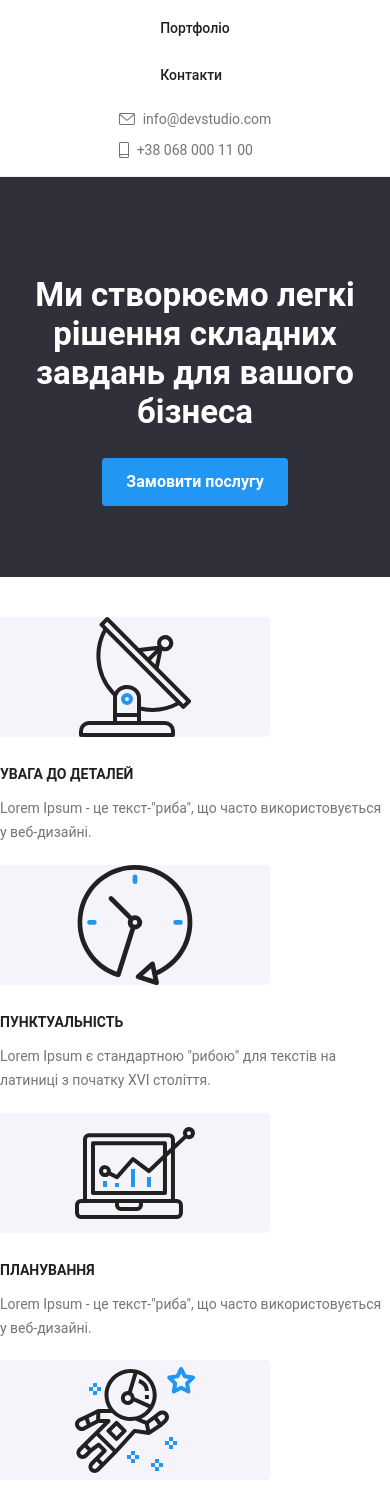
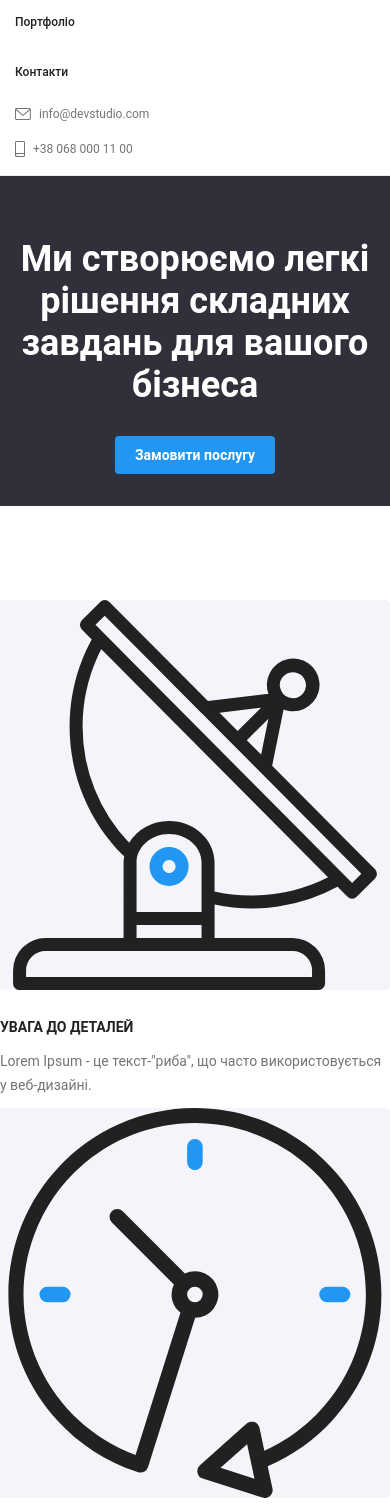
Before and after one commit to vova061/wt-markup-04, a plain HTML site: page index.html in a window 390 px wide. Shown: the part 104-1611 px from the top of the page. Drawn offline with Linux system fonts and the light colour scheme.

Commit message:
Update styles.css

```diff
--- a/css/styles.css
+++ b/css/styles.css
@@ -6,11 +6,10 @@
   --team-bg-color: #f5f4fa;
   --icon-color: #afb1b8;
   --box-shadow: 0px 1px 3px rgba(0, 0, 0, 0.12), 0px 1px 1px rgba(0, 0, 0, 0.14), 0px 2px 1px rgba(0, 0, 0, 0.2);
-
 }
 
 body {
-  font-family: 'Roboto';
+  font-family: 'Roboto', sans-serif;
   margin: 0;
 }
 
@@ -40,6 +39,7 @@ header {
   display: flex;
   align-items: center;
   justify-content: space-between;
+  flex-wrap: wrap; /* Allow wrapping on smaller screens */
 }
 
 .logo {
@@ -113,9 +113,31 @@ main .make_order {
   font-weight: 700;
   margin-top: 0;
   padding-top: 20px;
+  display: flex;
+  flex-direction: column;
+  align-items: center;
+  justify-content: center;
+  height: 600px;
+  text-align: center;
 }
 
-button, footer button {
+main .make_order button {
+  background-color: var(--logo);
+  color: white;
+  font-family: 'Roboto';
+  font-size: 18px;
+  font-weight: 700;
+  fill: white;
+  margin-top: 0;
+  padding: 24px 36px;
+  border: none;
+  border-radius: 4px;
+  cursor: pointer;
+  line-height: 1;
+}
+
+button,
+footer button {
   background-color: var(--logo);
   color: white;
   font-family: 'Roboto';
@@ -135,16 +157,18 @@ button, footer button {
 
 .preferences ul {
   display: flex;
-  justify-content: center; /* Center the cards horizontally */
-  gap: 10px; /* Reduced from 30px to 10px as requested */
+  justify-content: center;
+  gap: 10px;
   margin: 0;
   padding: 0;
   list-style: none;
+  flex-wrap: wrap; /* Allow wrapping on smaller screens */
 }
 
 .preferences ul li {
-  width: 270px; /* Fixed width to match SVG and prevent overflow */
+  width: 270px;
   margin: 0;
+  max-width: 100%; /* Prevent overflow */
 }
 
 .preferences ul li svg {
@@ -175,9 +199,8 @@ button, footer button {
   line-height: 1.71;
   color: var(--primary-text-color);
   margin-bottom: 0;
-  word-wrap: break-word; /* Ensure text wraps within the container */
+  word-wrap: break-word;
 }
-
 
 .specialisations {
   padding-top: 0;
@@ -288,14 +311,14 @@ button, footer button {
   width: 44px;
   height: 44px;
   border-radius: 50%;
-  transition: background-color var(250ms cubic-bezier(0.4, 0, 0.2, 1));
+  transition: background-color 250ms cubic-bezier(0.4, 0, 0.2, 1);
 }
 
 .team ul .member > ul li svg {
   fill: var(--icon-color);
   width: 20px;
   height: 20px;
-  transition: fill var(250ms cubic-bezier(0.4, 0, 0.2, 1));
+  transition: fill 250ms cubic-bezier(0.4, 0, 0.2, 1);
 }
 
 .team ul .member > ul li a:hover,
@@ -308,7 +331,6 @@ button, footer button {
   fill: var(--dark-bg-text-color);
 }
 
-/* Footer */
 footer {
   background-color: #2f303a;
   padding: 60px 0;
@@ -320,6 +342,7 @@ footer {
   padding: 0 15px;
   display: flex;
   gap: 70px;
+  flex-wrap: wrap; /* Allow wrapping on smaller screens */
 }
 
 .footer-column {
@@ -461,145 +484,154 @@ footer address a:focus {
   width: 24px;
   height: 24px;
 }
+
+/* Responsive Styles */
+
+/* Tablet (max-width: 768px) */
+@media screen and (max-width: 768px) {
+  .header-container {
+    flex-direction: column;
+    align-items: flex-start;
+    padding: 10px 15px;
+  }
+
+  .nav-list {
+    flex-direction: column;
+    gap: 20px;
+    width: 100%;
+    margin-top: 20px;
+  }
+
+  .contacts {
+    flex-direction: column;
+    gap: 20px;
+    width: 100%;
+    margin-top: 20px;
+  }
+
   main .make_order {
-  background-color: #2f303a;
-  color: white;
-  font-size: 44px;
-  font-weight: 700;
-  margin-top: 0;
-  padding-top: 20px;
-  display: flex;
-  flex-direction: column;
-  align-items: center;
-  justify-content: center;
-  height: 600px;
-  text-align: center;
+    font-size: 32px; /* Smaller font for tablets */
+    height: 400px;
+    padding: 20px;
   }
 
   main .make_order button {
-  background-color: var(--logo);
-  color: white;
-  font-family: 'Roboto';
-  font-size: 18px;
-  font-weight: 700;
-  fill: white;
-  margin-top: 0;
-  padding: 24px 36px;
-  border: none;
-  border-radius: 4px;
-  cursor: pointer;
-  line-height: 1;
+    font-size: 16px;
+    padding: 18px 28px;
   }
 
-/* Tablet (768px - 1199px) */
-@media (max-width: 1199px) {
-  .header-container,
-  .footer-container {
-    padding: 0 20px;
+  .section {
+    padding-top: 60px;
+    padding-bottom: 60px;
   }
 
-  .preferences ul,
-  .specialisations ul,
-  .team ul {
-    flex-wrap: wrap;
-    gap: 20px;
+  .preferences ul {
+    flex-direction: column;
+    align-items: center;
   }
 
-  .preferences ul li,
+  .preferences ul li {
+    width: 100%;
+    max-width: 450px; /* Limit card width */
+  }
+
+  .preferences ul li svg {
+    width: 100%;
+    max-width: 450px;
+    height: auto;
+  }
+
   .specialisations ul li {
-    flex-basis: calc((100% - 20px) / 2);
+    flex-basis: calc((100% - 30px) / 2); /* Two columns */
   }
 
   .team ul .member {
-    flex-basis: calc((100% - 40px) / 2);
+    flex-basis: calc((100% - 30px) / 2); /* Two columns */
   }
 
   .footer-container {
-    flex-wrap: wrap;
+    flex-direction: column;
+    align-items: center;
+    text-align: center;
     gap: 40px;
-  }
-
-  main .make_order {
-    height: 500px;
-    font-size: 32px;
   }
 
   .subscribe-form {
     flex-direction: column;
-    align-items: flex-start;
+    align-items: center;
   }
 
   .subscribe-form input {
     width: 100%;
+    max-width: 450px;
   }
 }
 
-/* Mobile (up to 767px) */
-@media (max-width: 767px) {
-  .header-container {
-    flex-direction: column;
-    padding: 10px 15px;
+/* Phone (max-width: 480px) */
+@media screen and (max-width: 480px) {
+  .logo {
+    font-size: 20px; /* Smaller logo */
   }
 
-  .nav-list,
-  .contacts {
-    flex-direction: column;
-    gap: 15px;
-    margin-top: 20px;
-  }
-
-  .preferences ul li,
-  .specialisations ul li,
-  .team ul .member {
-    flex-basis: 100%;
-  }
-
-  .section,
-  .preferences,
-  .specialisations,
-  .team {
-    padding: 40px 0;
+  .nav-list a,
+  .contacts a {
+    font-size: 12px; /* Smaller navigation text */
   }
 
   main .make_order {
-    height: 400px;
-    font-size: 26px;
-    padding: 0 15px;
+    font-size: 24px; /* Even smaller font for phones */
+    height: 300px;
+    padding: 15px;
   }
 
   main .make_order button {
-    padding: 16px 24px;
-    font-size: 16px;
+    font-size: 14px;
+    padding: 12px 20px;
   }
 
-  .footer-container {
-    flex-direction: column;
-    gap: 30px;
+  .section {
+    padding-top: 40px;
+    padding-bottom: 40px;
   }
 
-  .footer-column {
-    width: 100%;
+  .preferences ul li {
+    max-width: 100%;
   }
 
-  .social-links {
-    justify-content: center;
+  .preferences ul li svg {
+    max-width: 100%;
   }
 
   .specialisations h2,
   .team h2 {
-    font-size: 28px;
-    margin-bottom: 30px;
-  }
+    font-size: 28px; /* Smaller headings */
   }
 
-/* Small Mobile (up to 479px) */
-@media (max-width: 479px) {
-  main .make_order {
-    font-size: 22px;
+  .specialisations ul li {
+    flex-basis: 100%; /* One column */
+  }
+
+  .team ul .member {
+    flex-basis: 100%; /* One column */
+  }
+
+  .footer-column .logo {
+    font-size: 20px;
+  }
+
+  footer address,
+  .footer-column.social p,
+  .footer-column.subscribe p {
+    font-size: 12px; /* Smaller footer text */
+  }
+
+  .subscribe-form input {
+    height: 40px;
+    font-size: 14px;
   }
 
   .subscribe-form button {
-    width: 100%;
-    justify-content: center;
+    font-size: 14px;
+    padding: 8px 20px;
   }
 }
```
Lines whose indentation alone changed are shown as unchanged.
